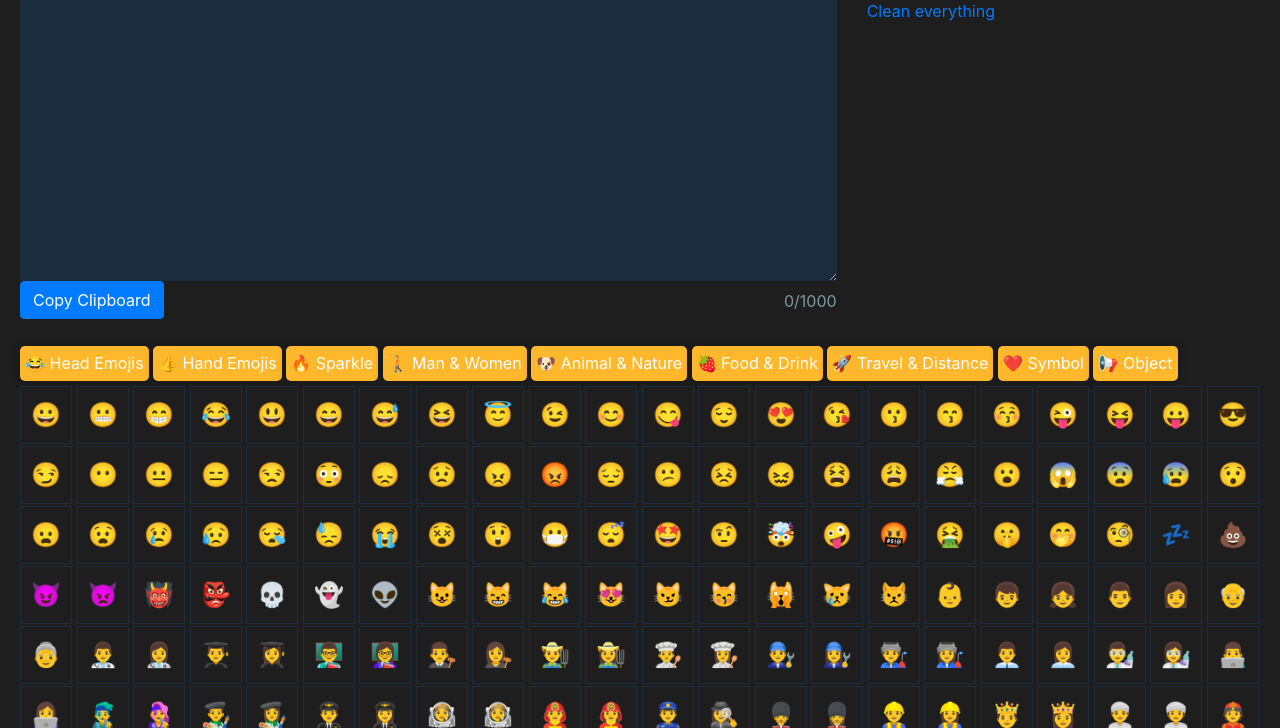
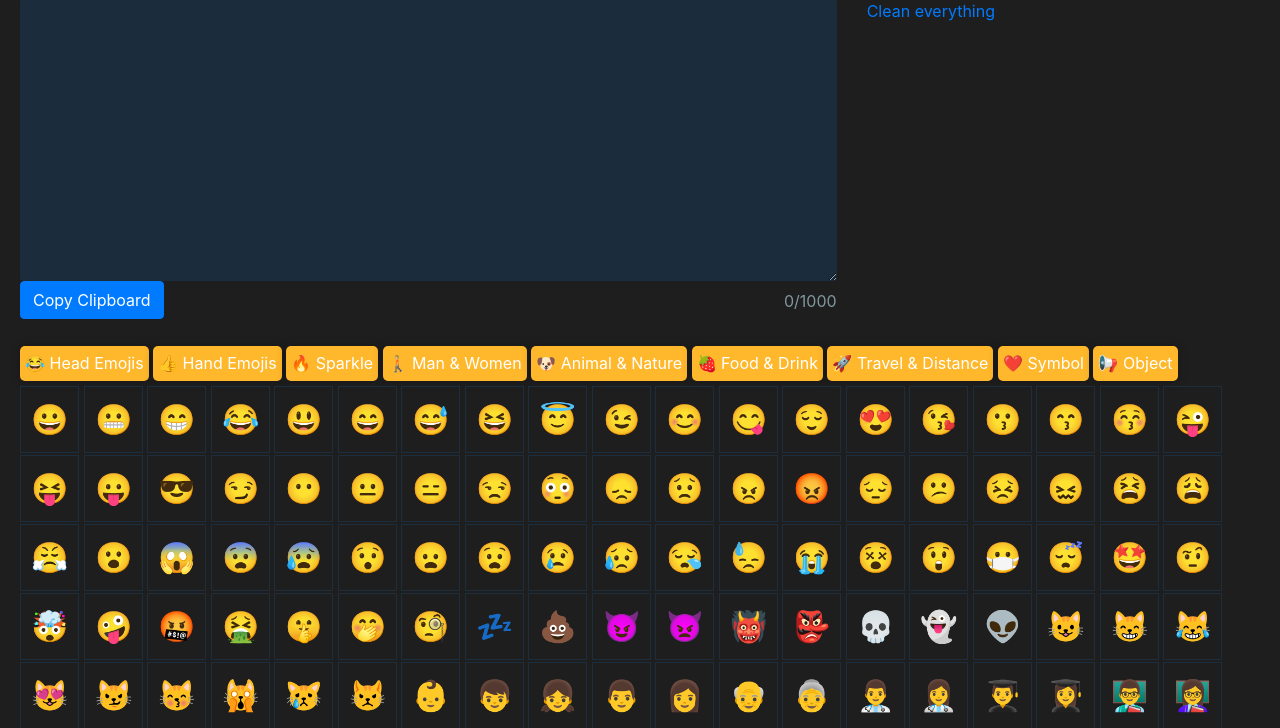
Before and after one commit to eshaikhahmed/emoji-writer, a PHP site: page / in a window 1280 px wide. Shown: the part 73-801 px from the top of the page. Run offline with PHP 8.4, Linux system fonts and the light colour scheme.

Commit message:
Increases emojis size

```diff
--- a/css/main.css
+++ b/css/main.css
@@ -24,7 +24,7 @@ textarea:hover{
     border: 1px solid #1C2D3E;
     padding: 10px;
     margin-bottom:2px;
-    font-size: 24px;
+    font-size: 30px;
 }
 
 .common-emoji-list span:hover{
```
